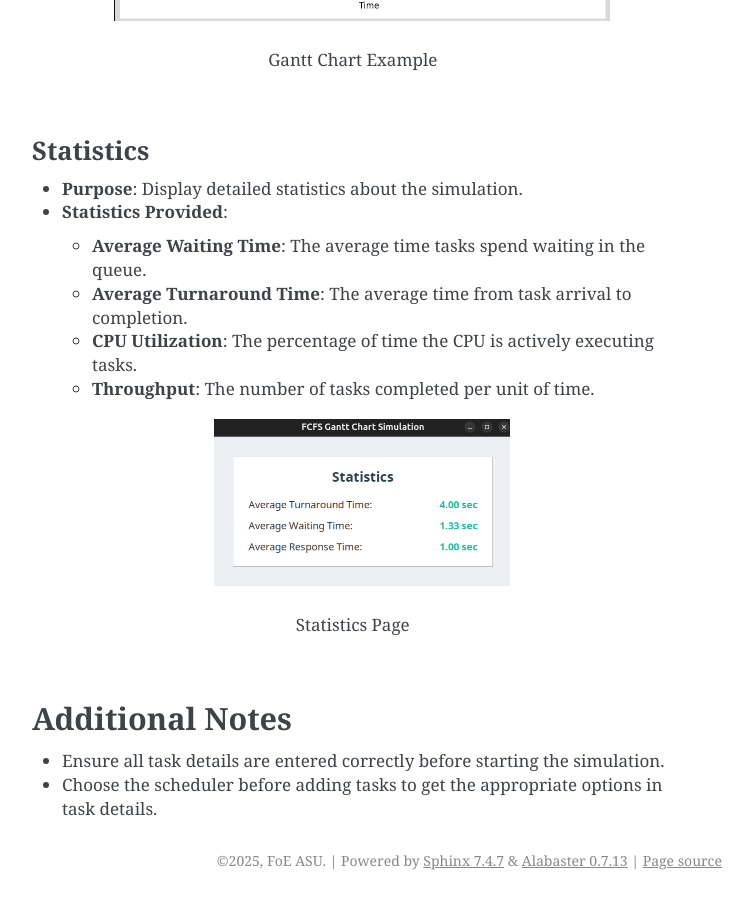
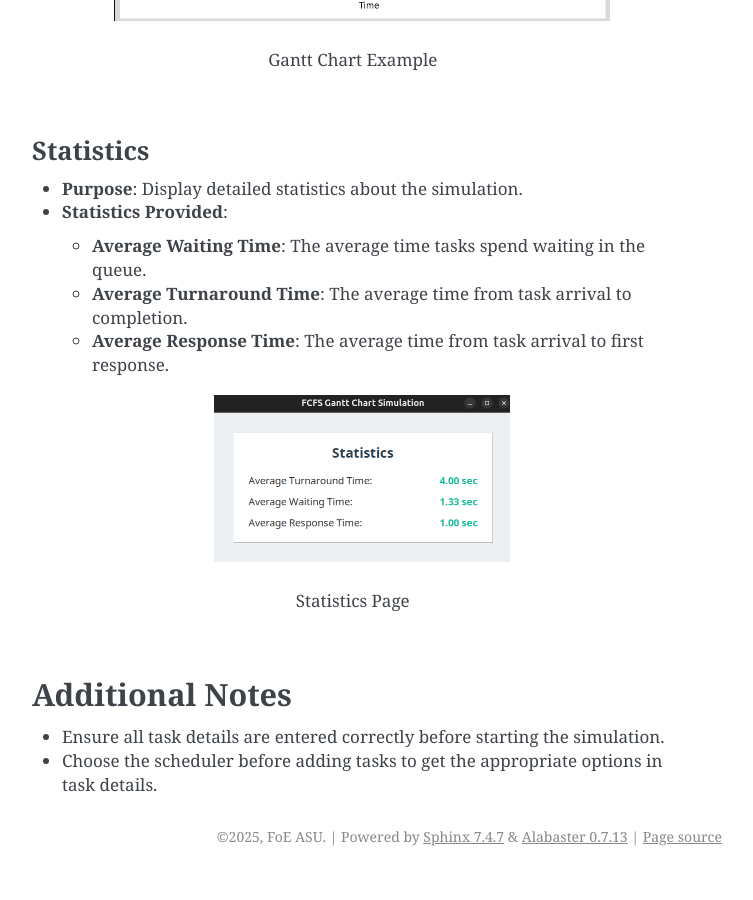
Before and after one commit to AhmedSaid3617/CPU-scheduler, a Sphinx documentation site: the page built from docs/sections/gui.md, in a window 1280 px wide and 900 px high, scrolled down 2076 px. Shown: the whole window, without its empty margins (388-1141 px from the left). Built offline with Sphinx 7.4.7, drawn with Linux system fonts in a browser that asks for light colours; after the commit the page ends 2952 px from its top, so only the background shows below that.

Commit message:
Removed incorrect docs

````diff
--- a/docs/sections/gui.md
+++ b/docs/sections/gui.md
@@ -52,8 +52,7 @@ Gantt Chart Example
 - **Statistics Provided**:
   - **Average Waiting Time**: The average time tasks spend waiting in the queue.
   - **Average Turnaround Time**: The average time from task arrival to completion.
-  - **CPU Utilization**: The percentage of time the CPU is actively executing tasks.
-  - **Throughput**: The number of tasks completed per unit of time.
+  - **Average Response Time**: The average time from task arrival to first response.
 
 ```{figure} image-2.png
 :scale: 50 %
````
